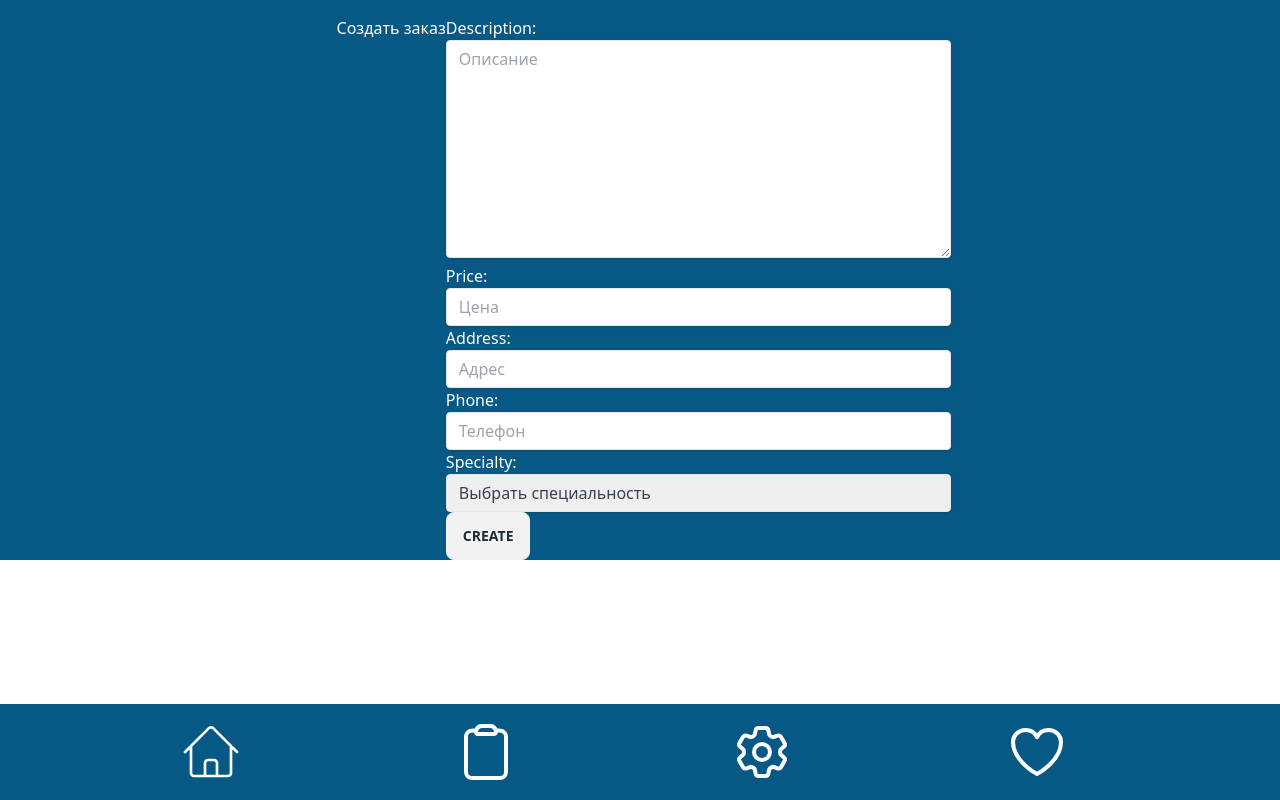
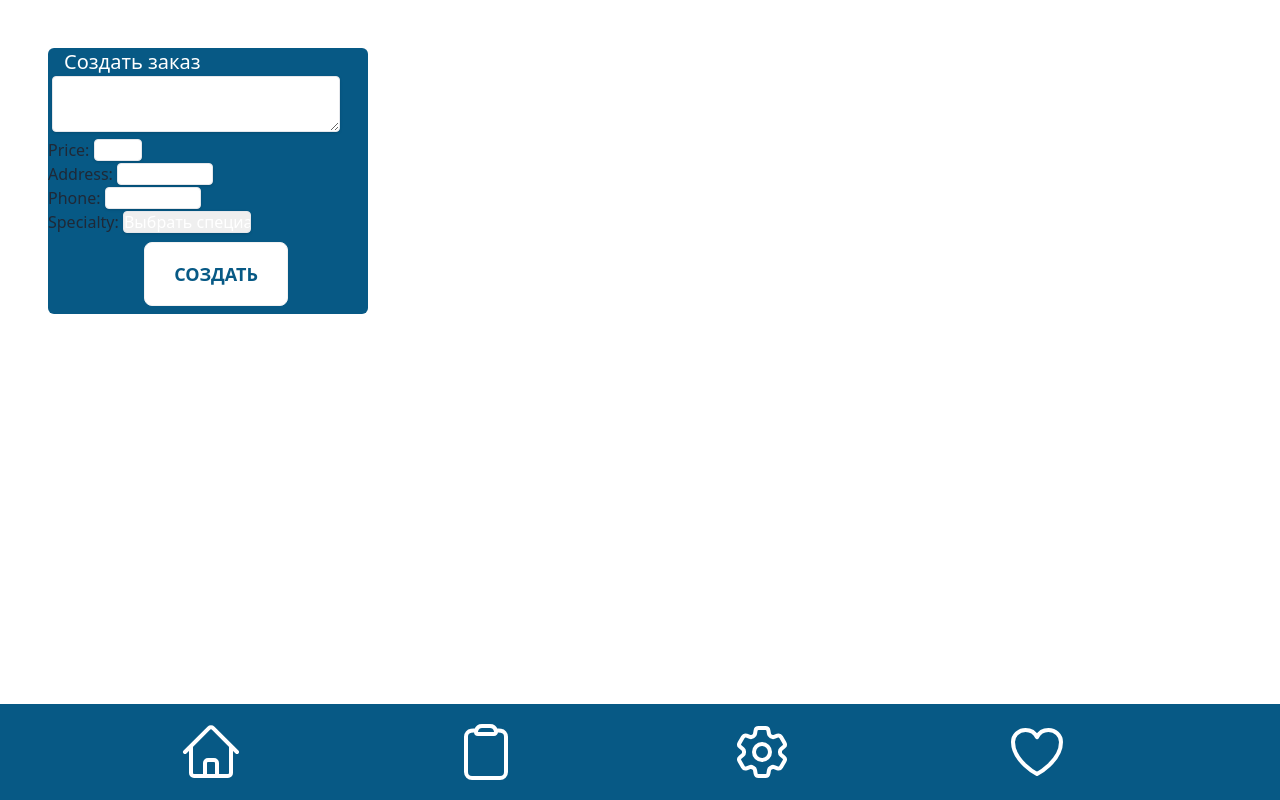
Before and after one commit to ritafrolova/in-cleaner-30, a Django app: page /create-order/ in a window 1280 px wide. Run offline with Django 4.2, Linux system fonts and the light colour scheme; data comes from the database, SQL or seed files in the repository; both versions use the stored data as it was after the commit; some libraries are stand-ins or nearby versions.

Commit message:
create order

```diff
--- a/templates/base.html
+++ b/templates/base.html
@@ -9,11 +9,10 @@
 <body class="sans-serif">
 {% block content %}
 {% endblock %}
-
 <div class=" w-full absolute bottom-0 left- 0  right-0 ">
     <div class="h-24 w-100 bg-sky-800 flex justify-evenly  flex justify-between place-items-center  ">
         <a class="h-24" href="{% url 'home' %}">
-        <svg xmlns="http://www.w3.org/2000/svg" fill="none" viewBox="0 0 24 24" stroke-width="1" stroke="currentColor"
+        <svg xmlns="http://www.w3.org/2000/svg" fill="none" viewBox="0 0 24 24" stroke-width="1.5" stroke="currentColor"
              class="w-2/3 h-full text-white  ">
             <path stroke-linecap="round" stroke-linejoin="round"
                   d="M2.25 12l8.954-8.955c.44-.439 1.152-.439 1.591 0L21.75 12M4.5 9.75v10.125c0 .621.504 1.125 1.125 1.125H9.75v-4.875c0-.621.504-1.125 1.125-1.125h2.25c.621 0 1.125.504 1.125 1.125V21h4.125c.621 0 1.125-.504 1.125-1.125V9.75M8.25 21h8.25"/>
--- a/templates/create-order.html
+++ b/templates/create-order.html
@@ -3,16 +3,16 @@
 {% block title %}In Cleaner. Создать заказ{% endblock title%}
 
 {% block content %}
-<div class="pt-4 pl-2 text-white flex justify-evenly md:justify-center bg-sky-800">
+<div class="bg-sky-800 w-80 h-auto rounded-md ml-12 mt-12">
     <div>
-        <h2>Создать заказ</h2>
+        <h2 class="ml-4 mt-1 text-white text-xl">Создать заказ</h2>
     </div>
 
     <form action="{% url 'create-order' %}" method="post" enctype="multipart/form-data">
         {% csrf_token %}
         {{ form.as_p }}
 
-        <button class="btn" type="submit">Create</button>
+        <button class="btn btn-xs  bg-white text-sky-800 w-24 h-6 p-1 md:btn-lg md:w-36 mb-2 mt-2 ml-28 md:ml-24">Создать</button>
     </form>
 </div>
 {% endblock content %}
--- a/templates/home.html
+++ b/templates/home.html
@@ -41,7 +41,7 @@
 {% endfor %}
 
 
-<a class="btn btn-sm bg-sky-800 btn-active text-white ml-28 mt-3 btn-neutraltext-sm p-1"
+<a class="btn btn-sm bg-sky-800 btn-active text-white ml-24 mt-3 btn-neutraltext-sm p-1"
    href="{% url 'create-order' %}">Создать новый заказ
 </a>
 {% else %}
--- a/users/forms.py
+++ b/users/forms.py
@@ -15,34 +15,35 @@ class ReportForm(forms.ModelForm):
 
 class OrderForm(forms.ModelForm):
     description = forms.CharField(
+        label="",
         widget=forms.Textarea(
             attrs={
-                'class': 'shadow appearance-none border rounded w-full py-2 px-3 text-gray-700 leading-tight focus:outline-none focus:shadow-outline',
-                'placeholder': 'Описание'
+                'class': ' ml-1 shadow appearance-none border rounded w-72 h-14 text-white leading-tight focus:outline-none ',
+
             }
         )
     )
     price = forms.DecimalField(
         widget=forms.NumberInput(
             attrs={
-                'class': 'shadow appearance-none border rounded w-full py-2 px-3 text-gray-700 leading-tight focus:outline-none focus:shadow-outline',
-                'placeholder': 'Цена'
+                'class': 'shadow appearance-none border rounded w-12 text-white leading-tight focus:outline-none focus:shadow-outline',
+
             }
         )
     )
     address = forms.CharField(
         widget=forms.TextInput(
             attrs={
-                'class': 'shadow appearance-none border rounded w-full py-2 px-3 text-gray-700 leading-tight focus:outline-none focus:shadow-outline',
-                'placeholder': 'Адрес'
+                'class': 'shadow appearance-none border rounded w-24  text-white leading-tight focus:outline-none focus:shadow-outline',
+
             }
         )
     )
     phone = forms.CharField(
         widget=forms.TextInput(
             attrs={
-                'class': 'shadow appearance-none border rounded w-full py-2 px-3 text-gray-700 leading-tight focus:outline-none focus:shadow-outline',
-                'placeholder': 'Телефон'
+                'class': 'shadow appearance-none border rounded w-24  text-white leading-tight focus:outline-none focus:shadow-outline',
+
             }
         )
     )
@@ -51,7 +52,7 @@ class OrderForm(forms.ModelForm):
         empty_label='Выбрать специальность',
         widget=forms.Select(
             attrs={
-                'class': 'shadow appearance-none border rounded w-full py-2 px-3 text-gray-700 leading-tight focus:outline-none focus:shadow-outline',
+                'class': 'shadow appearance-none border rounded w-32 text-white leading-tight focus:outline-none focus:shadow-outline',
             }
         )
     )
```
Also changed, not shown: db.sqlite3.
